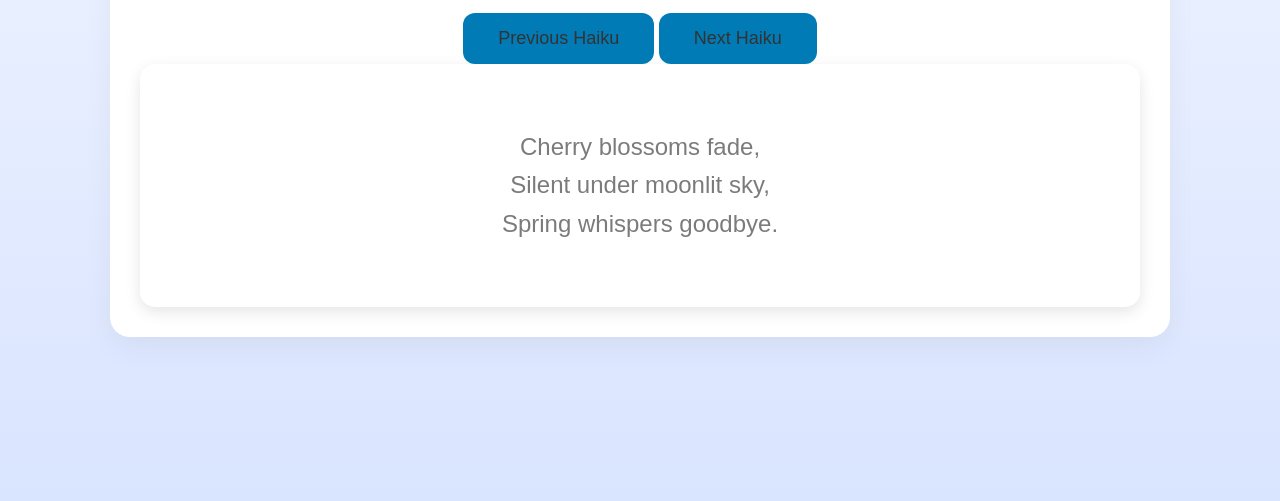
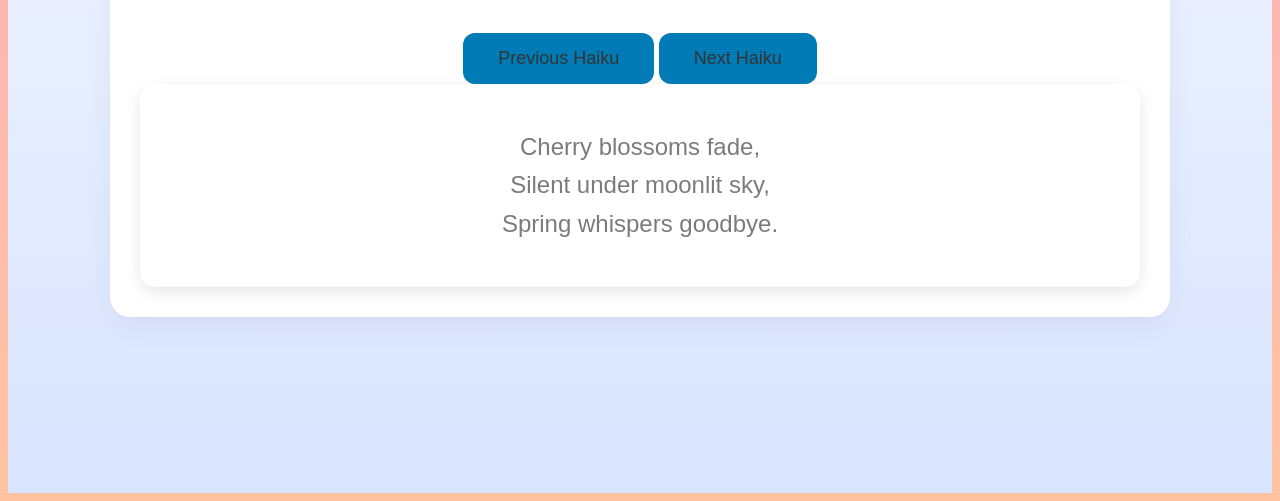
Before and after one commit to llminate-labs/haiku, a plain HTML site: page index.html in a window 1280 px wide. Shown: the part 315-816 px from the top of the page. Drawn offline with Linux system fonts and the light colour scheme.

Commit message:
Implement Dynamic Background Styles Based on Displayed Haiku

```diff
--- a/haikuManager.js
+++ b/haikuManager.js
@@ -13,7 +13,14 @@ function updateHaiku() {
   setTimeout(function() {
     document.getElementById('haiku').innerHTML = haikus[currentIndex];
     document.getElementById('haiku').style.opacity = 1;
+    updateBackground();
   }, 500);
+}
+
+function updateBackground() {
+  const themeMap = { 0: 'spring', 1: 'winter', 2: 'morning' };
+  const currentTheme = themeMap[currentIndex];
+  document.documentElement.setAttribute('data-theme', currentTheme);
 }
 
 function startRotation() {
--- a/styles.css
+++ b/styles.css
@@ -2,11 +2,11 @@ body { font-family: 'Montserrat', sans-serif; text-align: center; background: li
 .container { width: 90%; max-width: 1000px; background: white; padding: 30px; box-shadow: 0 10px 30px rgba(0,0,0,0.05); border-radius: 20px; }
 #newHaikuBtn, #prevHaikuBtn { margin-top: 20px; padding: 15px 35px; font-size: 18px; color: #333; background-color: #007bb6; border: none; border-radius: 12px; cursor: pointer; transition: background-color 0.3s; outline: none; }
 #newHaikuBtn:hover, #prevHaikuBtn:hover { background-color: #005f87; }
-#haikuContainer { background-color: #ffffff; padding: 40px; border-radius: 15px; box-shadow: 0 5px 15px rgba(0,0,0,0.1); }
+#haikuContainer { background-color: #ffffff; padding: 20px; border-radius: 15px; box-shadow: 0 5px 15px rgba(0,0,0,0.1); }
 #haiku { font-size: 24px; line-height: 1.6; color: #444; opacity: 1; transition: opacity 0.5s ease; text-align: center; }
-@media (max-width: 600px) { .container { width: 98%; padding: 25px; } #newHaikuBtn, #prevHaikuBtn { font-size: 16px; padding: 10px 24px; }}
+@media (max-width: 600px) { .container { width: 98%; padding: 25px; } #newHaikuBtn, #prevHaikuBtn { font-size: 16px; padding: 10px 24px; } }
 
 /* Dynamic Background Changes */
 html[data-theme='spring'] { background: linear-gradient(to bottom, #ffafbd, #ffc3a0); }
 html[data-theme='winter'] { background: linear-gradient(to bottom, #d7e1ec, #f3f7f9); }
-html[data-script='morning'] { background: linear-gradient(to bottom, #ffaf7b, #ffc3a0); }
+html[data-theme='morning'] { background: linear-gradient(to bottom, #ffaf7b, #ffc3a0); }
```
